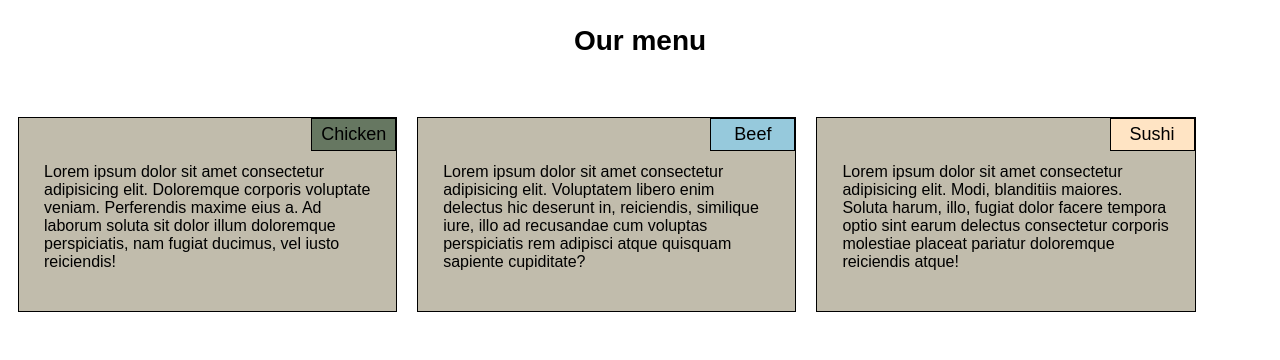
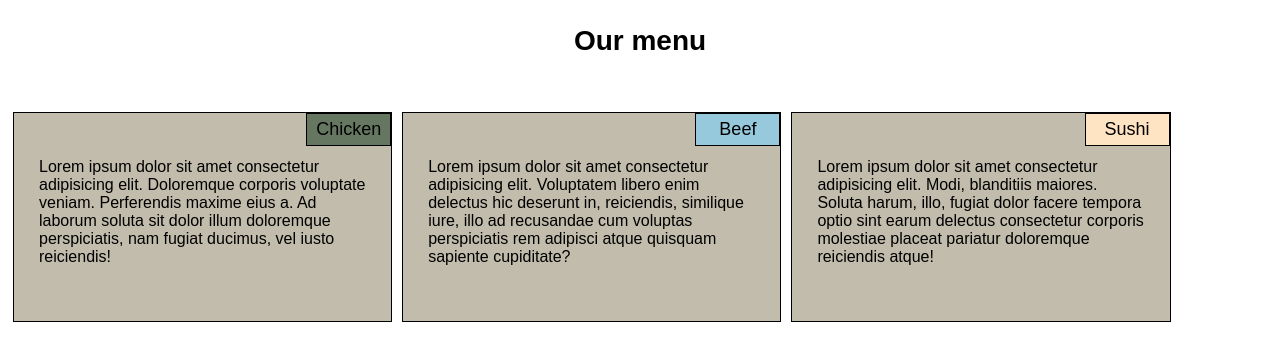
Before and after one commit to Wassimxietty/Coursera-webdev, a plain HTML site: page index.html in a window 1280 px wide. Drawn offline with Linux system fonts and the light colour scheme.

Commit message:
Update style.css

```diff
--- a/css/style.css
+++ b/css/style.css
@@ -59,8 +59,8 @@ p{
   .col-lg-4{
     box-sizing: border-box;
     width: 30%;
-    margin: 10px;
-    height: 195px;
+    margin: 5px;
+    height: 210px;
   }
 
 }
```
